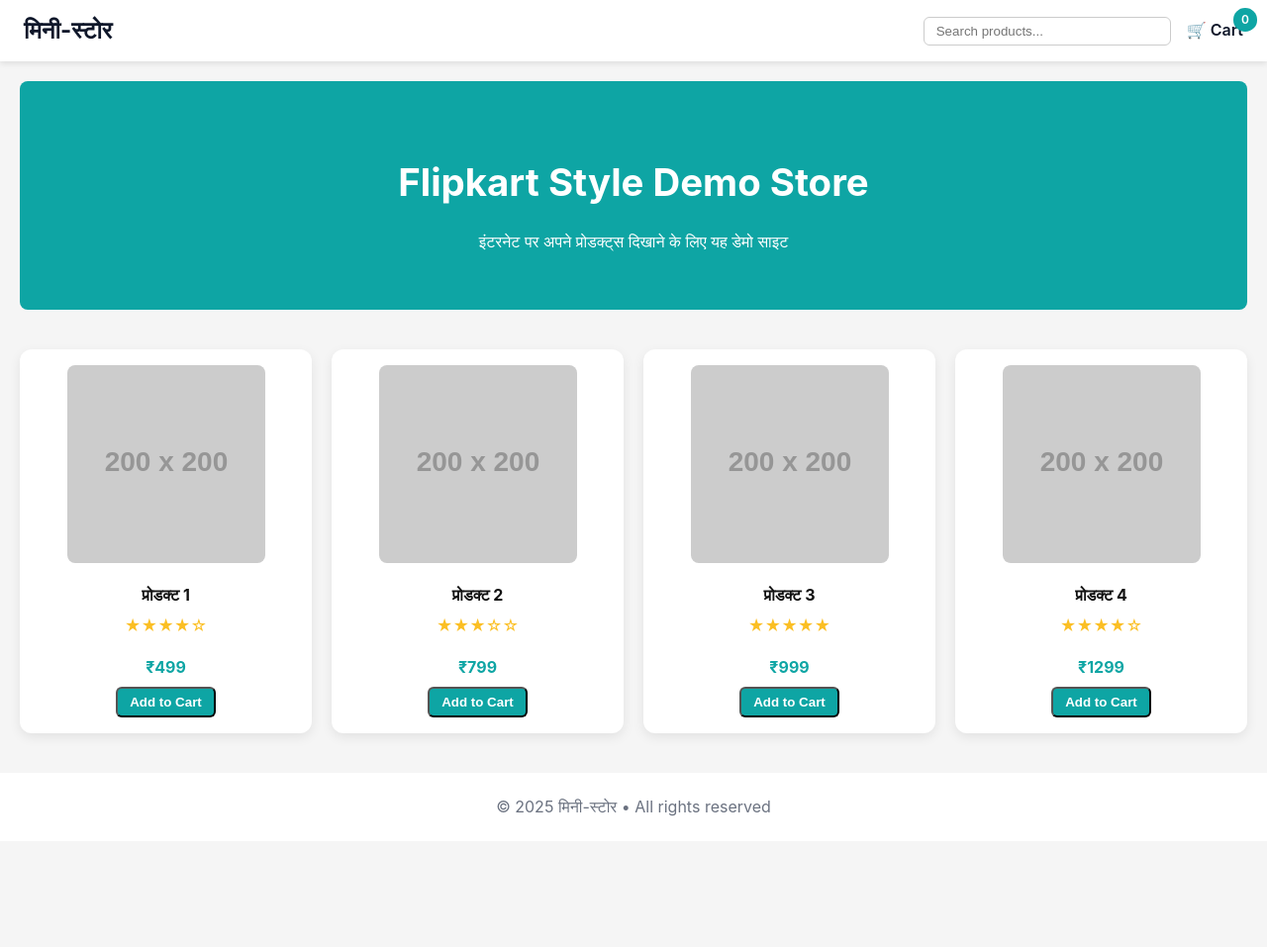
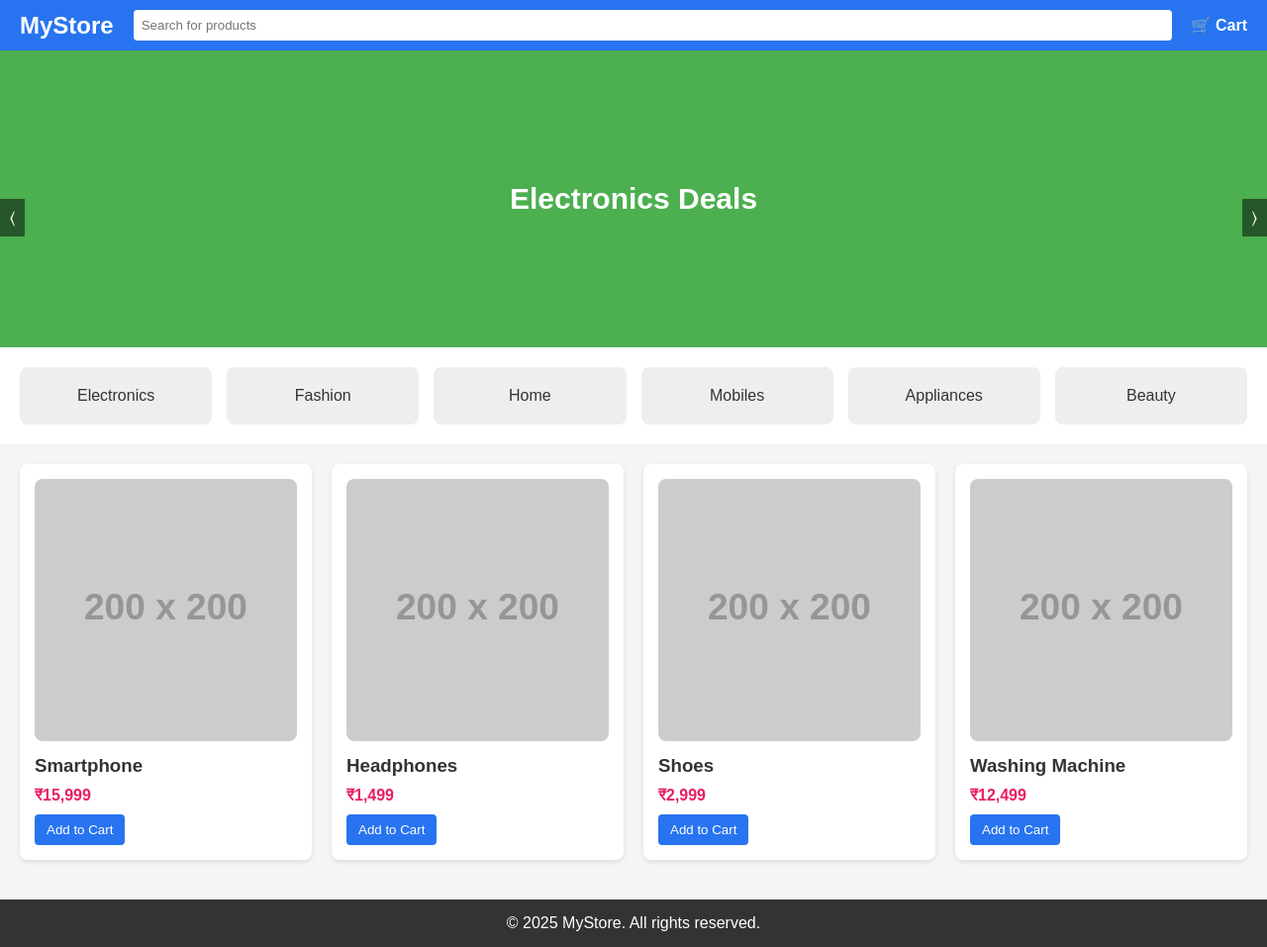
Before and after one commit to jgdvivek0-svg/mydeal21, a plain HTML site: page index.html in a window 1280 px wide. Shown: the whole page at 99% size. Before the commit the page ends 850 px from the top, so only its background shows below. Drawn offline with Linux system fonts and the light colour scheme; placeholder pictures from the web are drawn by us.

Commit message:
index.html

```diff
--- a/index.html
+++ b/index.html
@@ -1,133 +1,126 @@
-<!doctype html>
+<!DOCTYPE html>
 <html lang="hi">
 <head>
-  <meta charset="utf-8" />
-  <meta name="viewport" content="width=device-width,initial-scale=1" />
-  <title>मिनी-स्टोर | Flipkart Style Demo</title>
+  <meta charset="UTF-8">
+  <meta name="viewport" content="width=device-width, initial-scale=1.0">
+  <title>MyStore - ई-कॉमर्स</title>
   <style>
-    :root{--accent:#0ea5a4;--dark:#0f172a;--muted:#6b7280;--star:#fbbf24}
-    *{box-sizing:border-box}body{font-family:Inter,system-ui;line-height:1.6;margin:0;color:#111;background:#f5f5f5}
-    header{background:white;box-shadow:0 2px 6px rgba(0,0,0,.1);padding:12px 24px;position:sticky;top:0;z-index:10;display:flex;align-items:center;justify-content:space-between}
-    .brand{font-weight:700;color:var(--dark);font-size:24px}
-    nav a{margin-left:16px;text-decoration:none;color:var(--dark);font-weight:600}
-    .search-bar input{padding:6px 12px;border-radius:6px;border:1px solid #ccc;width:250px}
-    .cart{position:relative;cursor:pointer;font-weight:600;color:var(--dark);margin-left:16px}
-    .cart span{background:var(--accent);color:#fff;border-radius:50%;padding:2px 8px;font-size:12px;position:absolute;top:-10px;right:-14px}
+    * {margin:0;padding:0;box-sizing:border-box;font-family:sans-serif;}
+    body {background:#f5f5f5;color:#333;}
 
-    .hero{padding:40px 20px;text-align:center;background:#0ea5a4;color:white;border-radius:8px;margin:20px}
-    .hero h1{font-size:2.4rem;margin-bottom:12px}
+    /* Navbar */
+    header {background:#2874f0;color:#fff;padding:10px 20px;position:sticky;top:0;z-index:1000;display:flex;align-items:center;justify-content:space-between;}
+    header h1 {font-size:24px;}
+    .search-bar {flex:1;margin:0 20px;}
+    .search-bar input {width:100%;padding:8px;border:none;border-radius:4px;}
+    .cart {font-weight:bold;}
 
-    .products{display:grid;grid-template-columns:repeat(auto-fit,minmax(220px,1fr));gap:20px;margin:40px 20px}
-    .card{background:white;padding:16px;border-radius:12px;box-shadow:0 4px 12px rgba(0,0,0,.08);text-align:center;transition:transform .2s;cursor:pointer}
-    .card:hover{transform:translateY(-6px)}
-    .card img{max-width:100%;border-radius:8px}
-    .card h4{margin:12px 0 6px;font-size:16px}
-    .price{font-weight:700;color:var(--accent);margin-bottom:6px}
-    .rating{color:var(--star);margin-bottom:6px}
-    .btn{display:inline-block;padding:6px 12px;border-radius:6px;text-decoration:none;font-weight:600;background:var(--accent);color:white;cursor:pointer;transition:background .2s}
-    .btn:hover{background:#0c8280}
+    /* Slider */
+    .slider {position:relative;overflow:hidden;height:300px;}
+    .slides {display:flex;transition:transform 0.5s ease-in-out;}
+    .slide {min-width:100%;height:300px;display:flex;align-items:center;justify-content:center;font-size:30px;color:#fff;font-weight:bold;}
+    .slide1 {background:#ff5722;}
+    .slide2 {background:#4caf50;}
+    .slide3 {background:#2196f3;}
+    .arrows {position:absolute;top:50%;width:100%;display:flex;justify-content:space-between;}
+    .arrow {cursor:pointer;background:rgba(0,0,0,0.5);color:#fff;padding:10px;}
 
-    #cartModal{position:fixed;top:0;right:-100%;width:320px;height:100%;background:white;box-shadow:-2px 0 16px rgba(0,0,0,.2);padding:20px;transition:.3s;overflow-y:auto;z-index:20}
-    #cartModal.active{right:0}
-    #cartItems{list-style:none;padding:0;margin:0}
-    #cartItems li{padding:10px 0;border-bottom:1px solid #eee;display:flex;justify-content:space-between}
+    /* Categories */
+    .categories {padding:20px;background:#fff;display:grid;grid-template-columns:repeat(auto-fit,minmax(120px,1fr));gap:15px;}
+    .category {background:#eee;padding:20px;text-align:center;border-radius:8px;cursor:pointer;transition:0.3s;}
+    .category:hover {background:#ddd;}
 
-    footer{padding:22px 0;color:var(--muted);text-align:center;margin-top:40px;background:white}
+    /* Products */
+    .products {padding:20px;display:grid;grid-template-columns:repeat(auto-fit,minmax(200px,1fr));gap:20px;}
+    .product {background:#fff;padding:15px;border-radius:8px;box-shadow:0 2px 5px rgba(0,0,0,0.1);transition:0.3s;}
+    .product:hover {transform:translateY(-5px);}
+    .product img {width:100%;border-radius:8px;}
+    .product h3 {margin:10px 0;}
+    .price {color:#e91e63;font-weight:bold;}
+    .btn {display:inline-block;margin-top:10px;padding:8px 12px;background:#2874f0;color:#fff;border:none;border-radius:4px;cursor:pointer;}
 
-    @media(max-width:600px){
-      .search-bar input{width:150px}
-      .hero h1{font-size:1.8rem}
-    }
+    /* Footer */
+    footer {background:#333;color:#fff;text-align:center;padding:15px;margin-top:20px;}
   </style>
 </head>
 <body>
+  <!-- Navbar -->
   <header>
-    <div class="brand">मिनी-स्टोर</div>
-    <div style="display:flex;align-items:center">
-      <div class="search-bar"><input type="text" placeholder="Search products..."></div>
-      <div class="cart" onclick="toggleCart()">🛒 Cart <span id="cartCount">0</span></div>
-    </div>
+    <h1>MyStore</h1>
+    <div class="search-bar"><input type="text" placeholder="Search for products"></div>
+    <div class="cart">🛒 Cart</div>
   </header>
 
-  <section class="hero">
-    <h1>Flipkart Style Demo Store</h1>
-    <p>इंटरनेट पर अपने प्रोडक्ट्स दिखाने के लिए यह डेमो साइट</p>
+  <!-- Slider -->
+  <div class="slider">
+    <div class="slides">
+      <div class="slide slide1">Mega Sale - 50% Off!</div>
+      <div class="slide slide2">Electronics Deals</div>
+      <div class="slide slide3">Fashion Discounts</div>
+    </div>
+    <div class="arrows">
+      <div class="arrow" onclick="prevSlide()">⟨</div>
+      <div class="arrow" onclick="nextSlide()">⟩</div>
+    </div>
+  </div>
+
+  <!-- Categories -->
+  <section class="categories">
+    <div class="category">Electronics</div>
+    <div class="category">Fashion</div>
+    <div class="category">Home</div>
+    <div class="category">Mobiles</div>
+    <div class="category">Appliances</div>
+    <div class="category">Beauty</div>
   </section>
 
-  <section id="products" class="products">
-    <div class="card">
-      <img src="https://via.placeholder.com/200x200" alt="Product 1">
-      <h4>प्रोडक्ट 1</h4>
-      <div class="rating">★★★★☆</div>
-      <p class="price">₹499</p>
-      <button class="btn" onclick="addToCart('प्रोडक्ट 1',499)">Add to Cart</button>
+  <!-- Products -->
+  <section class="products">
+    <div class="product">
+      <img src="https://via.placeholder.com/200" alt="">
+      <h3>Smartphone</h3>
+      <div class="price">₹15,999</div>
+      <button class="btn">Add to Cart</button>
     </div>
-    <div class="card">
-      <img src="https://via.placeholder.com/200x200" alt="Product 2">
-      <h4>प्रोडक्ट 2</h4>
-      <div class="rating">★★★☆☆</div>
-      <p class="price">₹799</p>
-      <button class="btn" onclick="addToCart('प्रोडक्ट 2',799)">Add to Cart</button>
+    <div class="product">
+      <img src="https://via.placeholder.com/200" alt="">
+      <h3>Headphones</h3>
+      <div class="price">₹1,499</div>
+      <button class="btn">Add to Cart</button>
     </div>
-    <div class="card">
-      <img src="https://via.placeholder.com/200x200" alt="Product 3">
-      <h4>प्रोडक्ट 3</h4>
-      <div class="rating">★★★★★</div>
-      <p class="price">₹999</p>
-      <button class="btn" onclick="addToCart('प्रोडक्ट 3',999)">Add to Cart</button>
+    <div class="product">
+      <img src="https://via.placeholder.com/200" alt="">
+      <h3>Shoes</h3>
+      <div class="price">₹2,999</div>
+      <button class="btn">Add to Cart</button>
     </div>
-    <div class="card">
-      <img src="https://via.placeholder.com/200x200" alt="Product 4">
-      <h4>प्रोडक्ट 4</h4>
-      <div class="rating">★★★★☆</div>
-      <p class="price">₹1299</p>
-      <button class="btn" onclick="addToCart('प्रोडक्ट 4',1299)">Add to Cart</button>
+    <div class="product">
+      <img src="https://via.placeholder.com/200" alt="">
+      <h3>Washing Machine</h3>
+      <div class="price">₹12,499</div>
+      <button class="btn">Add to Cart</button>
     </div>
   </section>
 
+  <!-- Footer -->
   <footer>
-    © <span id="year"></span> मिनी-स्टोर • All rights reserved
+    <p>© 2025 MyStore. All rights reserved.</p>
   </footer>
 
-  <div id="cartModal">
-    <h3>🛒 आपका कार्ट</h3>
-    <ul id="cartItems"></ul>
-    <p><strong>Total: ₹<span id="cartTotal">0</span></strong></p>
-    <button class="btn" onclick="checkout()">Checkout</button>
-  </div>
+  <script>
+    let index = 0;
+    const slides = document.querySelector('.slides');
+    const totalSlides = document.querySelectorAll('.slide').length;
 
-  <script>
-    document.getElementById('year').textContent = new Date().getFullYear();
-    let cart=[];
-
-    function addToCart(name,price){
-      cart.push({name,price});
-      document.getElementById('cartCount').textContent=cart.length;
-      renderCart();
-      alert(name+' कार्ट में जोड़ दिया गया!');
+    function showSlide(i){
+      index = (i + totalSlides) % totalSlides;
+      slides.style.transform = `translateX(-${index * 100}%)`;
     }
 
-    function renderCart(){
-      const list=document.getElementById('cartItems');
-      list.innerHTML='';
-      let total=0;
-      cart.forEach(item=>{
-        const li=document.createElement('li');
-        li.textContent=item.name+' – ₹'+item.price;
-        list.appendChild(li);
-        total+=item.price;
-      });
-      document.getElementById('cartTotal').textContent=total;
-    }
+    function nextSlide(){showSlide(index+1);}
+    function prevSlide(){showSlide(index-1);}
 
-    function toggleCart(){
-      document.getElementById('cartModal').classList.toggle('active');
-    }
-
-    function checkout(){
-      if(cart.length===0){alert('कार्ट खाली है!');return;}
-      alert('यह डेमो checkout है। असली पेमेंट गेटवे जोड़ना होगा।');
-    }
+    setInterval(nextSlide,3000);
   </script>
 </body>
 </html>
```
